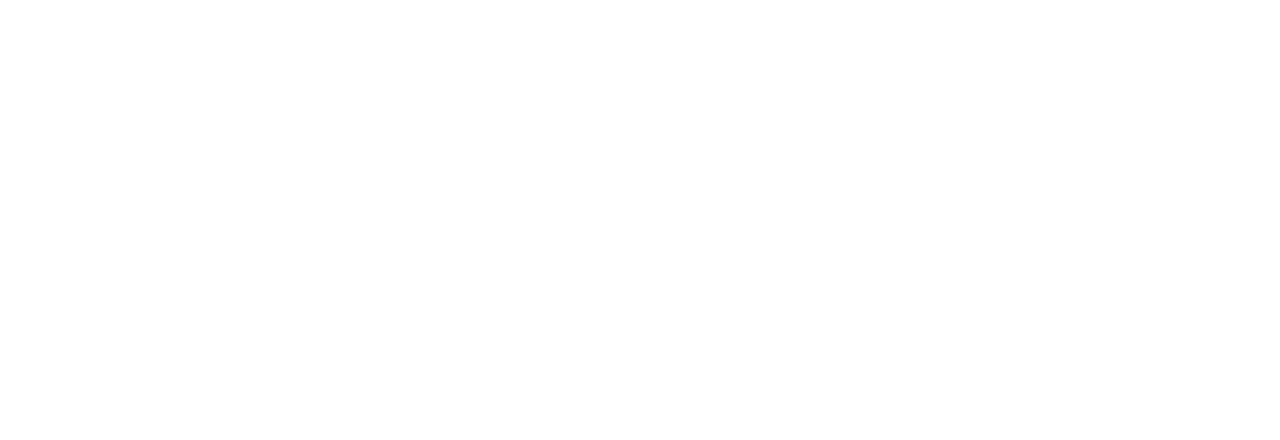
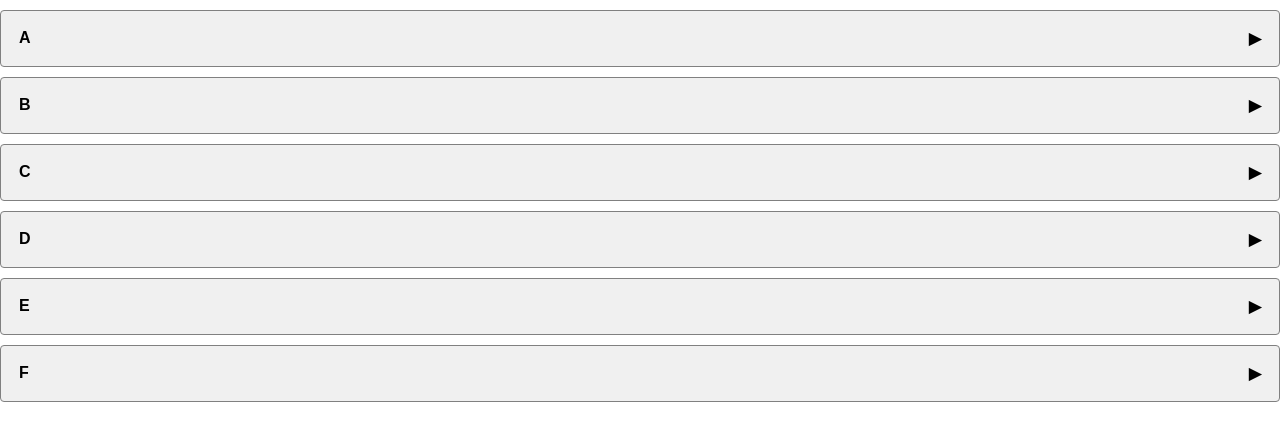
Before and after one commit to Sandeep96Shah/machineCoding, a React (Create React App) app: page /accordian in a window 1280 px wide. Before the commit this address had no page. Shown: the top 440 px of the page. Built offline with nearby package versions, Linux system fonts and the light colour scheme.

Commit message:
Accordian (#27)

```diff
--- a/src/App.js
+++ b/src/App.js
@@ -27,6 +27,7 @@
 import GuessNumber from "./components/GuessNumber";
 import DarkMode from "./components/DarkMode";
 import GoogleSearch from "./components/GoogleSearch";
+import Accordian from "./components/Accordian";
 
 function App() {
   return (
@@ -62,6 +63,7 @@
         <Route path="guess-number" element={<GuessNumber />} />
         <Route path="dark-mode" element={<DarkMode />} />
         <Route path="google-search" element={<GoogleSearch />} />
+        <Route path="accordian" element={<Accordian />} />
       </Routes>
 
     </div>
--- /dev/null
+++ b/src/components/Accordian/accordian.css
@@ -0,0 +1,21 @@
+.accordian-container {
+  cursor: pointer;
+  font-weight: bold;
+  background: #f0f0f0;
+  padding: 8px;
+  border-radius: 4px;
+  border: 1px solid grey;
+  margin-top: 10px;
+}
+
+.accordian-title-container {
+  display: flex;
+  justify-content: space-between;
+  padding: 10px;
+  border-radius: 10px;
+}
+
+.accordian-content-container {
+  background-color: aliceblue;
+  padding-left: 20px;
+}
--- /dev/null
+++ b/src/components/Accordian/index.jsx
@@ -0,0 +1,45 @@
+import React, { useState } from "react";
+import "./accordian.css";
+
+const items = [
+  { id: 1, title: "A", content: "aaaaaaaaaaa" },
+  { id: 2, title: "B", content: "bbbbbbbbbbb" },
+  { id: 3, title: "C", content: "ccccccccccc" },
+  { id: 4, title: "D", content: "ddddddddddd" },
+  { id: 5, title: "E", content: "eeeeeeeeeee" },
+  { id: 6, title: "F", content: "fffffffffff" },
+];
+
+const Accordian = () => {
+  const [openSections, setOpenSections] = useState(
+    new Set()
+  );
+
+    const handleOnClick = (title) => {
+        const updatedOpenSections = new Set(openSections);
+        updatedOpenSections.has(title) ?
+        updatedOpenSections.delete(title) :
+        updatedOpenSections.add(title);
+        setOpenSections(updatedOpenSections)
+    }
+
+  return (
+    <div>
+      {items.map(({ id, title, content }, index) => {
+        const isExpanded = openSections.has(title);
+        return (
+        <div key={id} className="accordian-container">
+          <p onClick={() => handleOnClick(title)} className="accordian-title-container">
+            {title}
+            <span>{isExpanded ? "▼" : "▶"}</span>
+          </p>
+          {isExpanded ? (
+            <p className="accordian-content-container">{content}</p>
+          ) : null}
+        </div>
+      )})}
+    </div>
+  );
+};
+
+export default Accordian;
--- a/src/components/Home/index.js
+++ b/src/components/Home/index.js
@@ -50,6 +50,7 @@
       <button onClick={() => handlenavigate("guess-number")}>Guess Number</button>
       <button onClick={() => handlenavigate("dark-mode")}>Dark Mode</button>
       <button onClick={() => handlenavigate("google-search")}>Google Search</button>
+      <button onClick={() => handlenavigate("accordian")}>Accordian</button>
     </div>
   );
 };
```
